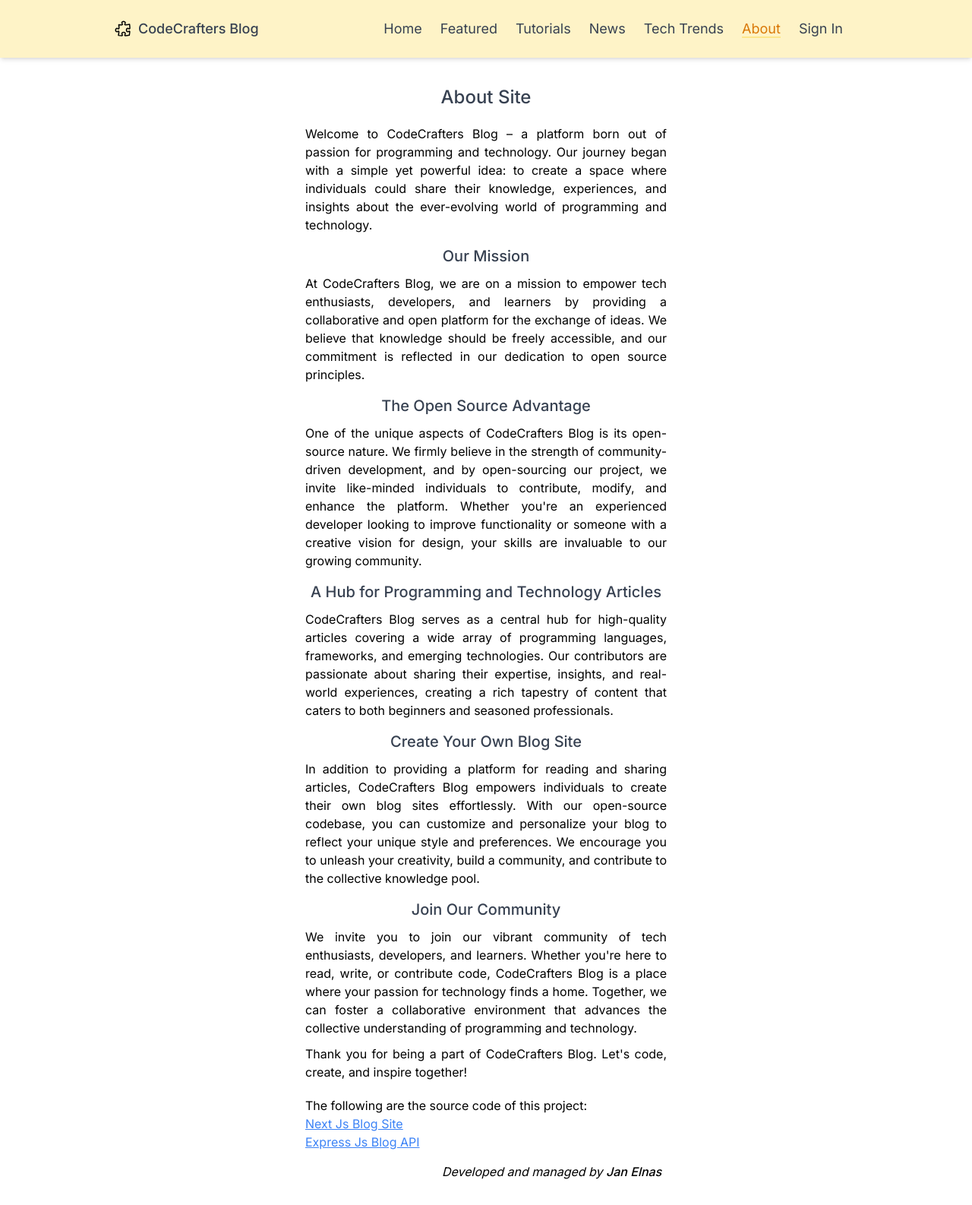
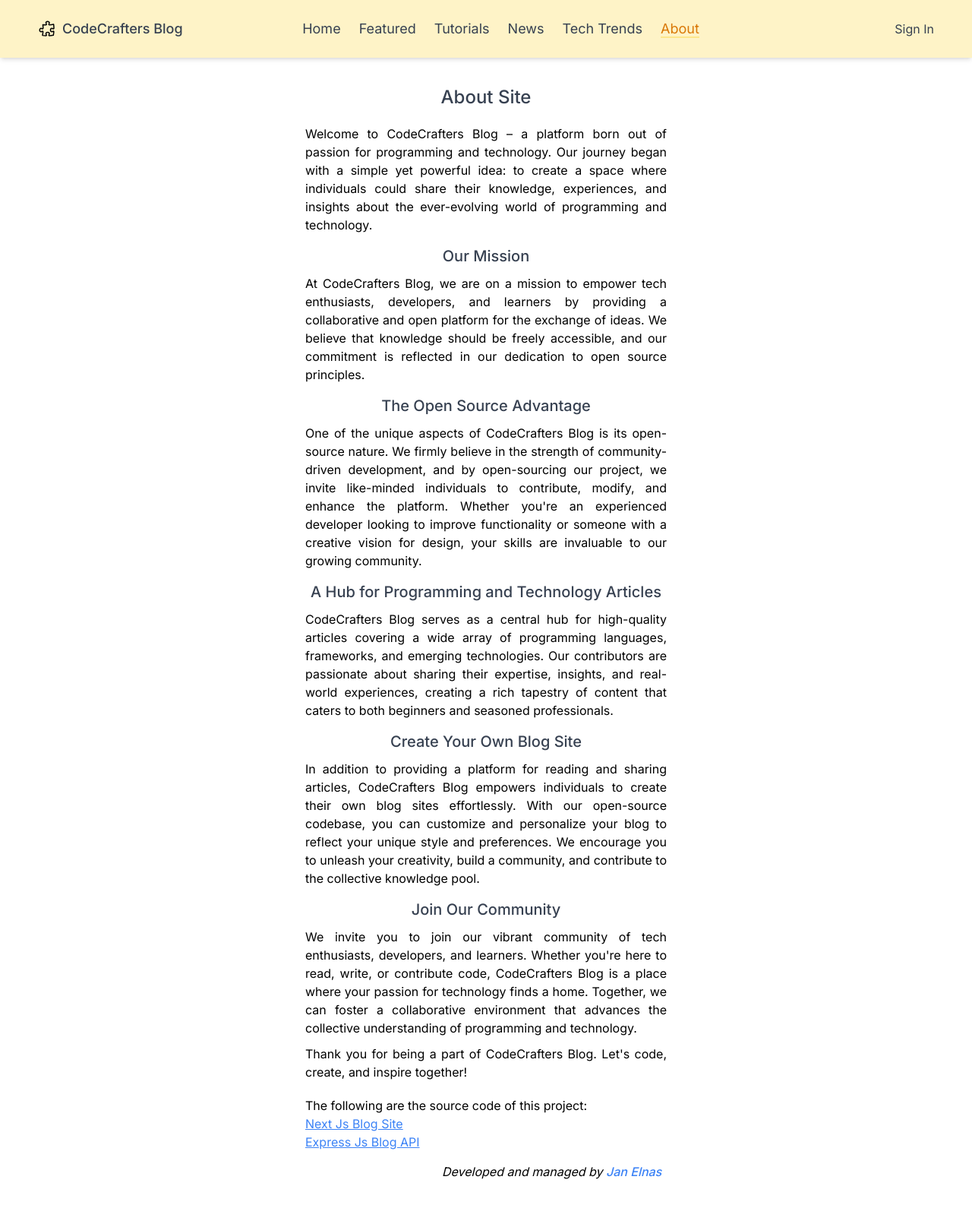
Before and after one commit to jbElmax/nextjs-blog-site, a Next.js app: page /about-us in a window 1280 px wide. Shown: the whole page at 76% size. Built offline with nearby package versions, Linux system fonts and the light colour scheme.

Commit message:
style:change navigation style

```diff
--- a/app/components/about-us/about-us.component.tsx
+++ b/app/components/about-us/about-us.component.tsx
@@ -19,7 +19,7 @@ const AboutUs = ()=>{
             <p className="mt-[20px]">The following are the source code of this project:</p>
             <Link href="https://github.com/jbElmax/nextjs-blog-site" className="text-blue-500 underline">Next Js Blog Site</Link>
             <Link href="https://github.com/jbElmax/blog-api" className="text-blue-500 underline">Express Js Blog API</Link>
-            <Link href={'https://nextjs-portfolio-jet-two.vercel.app'} className="float-right mt-[15px] ml-[180px] italic">Developed and managed by <span className="font-medium">Jan Elnas</span></Link>
+            <Link href={'https://nextjs-portfolio-jet-two.vercel.app'} className="float-right mt-[15px] ml-[180px] italic">Developed and managed by <span className="font-medium text-blue-500">Jan Elnas</span></Link>
         </div>
     )
 }
--- a/app/components/navigation/navigation.component.tsx
+++ b/app/components/navigation/navigation.component.tsx
@@ -8,11 +8,10 @@ import { useState } from "react";
 
 const Navigation = ()=>{
     const pathname = usePathname();
-    //const [user,setUser] = useState(null);
     const { user } = useUser();
 
     return(
-        <div className="flex lg:flex-row flex-col justify-between shadow-md py-6 bg-amber-100 place-items-center pl-[150px] pr-[150px] fixed top-0 w-full">
+        <div className="flex lg:flex-row flex-col justify-between shadow-md py-6 bg-amber-100 place-items-center pl-[50px] pr-[50px] fixed top-0 w-full">
             <div className="flex gap-x-2 place-items-center lg:flex-row flex-col">
 
                 <svg xmlns="http://www.w3.org/2000/svg" fill="none" viewBox="0 0 24 24" strokeWidth={1.5} stroke="currentColor" className="w-6 h-6">
@@ -23,7 +22,7 @@ const Navigation = ()=>{
 
             </div>
             <nav className="">
-                <ul className="flex lg:flex-row flex-col text-gray-700 text-lg px-2">
+                <ul className="flex lg:flex-row flex-col text-gray-700 text-lg px-2 mr-[100px]">
                     <li className="px-3">
                         <Link href="/" className={`hover:text-amber-500 ${pathname ==='/' ? 'text-amber-600 border-b-2 border-amber-200':''}`}>Home</Link>
                     </li>
@@ -44,23 +43,28 @@ const Navigation = ()=>{
                     <li className="px-3">
                         <Link href="/about-us" className={`hover:text-amber-500 ${pathname === '/about-us' ? 'text-amber-600 border-b-2 border-amber-200' : 'text-gray-700'}`}>About</Link>
                     </li>
-                    {user ? (
-                    <li className="px-3">
+
+                </ul>
+            </nav>
+            <div >
+            {user ? (
+
                         <Link href="/dashboard" className={`hover:text-amber-500 ${pathname === '/dashboard' ? 'text-amber-600 border-b-2 border-amber-200' : 'text-gray-700'}`}>
                             Dashboard
                         </Link>
-                    </li>
+
                 ) : (
-                    <li className="px-3">
+
 
                     <Link href = "/auth"className={`hover:text-amber-500 ${pathname === '/auth' ? 'text-amber-600 border-b-2 border-amber-200' : 'text-gray-700'}`}>
                         Sign In
                     </Link>
 
-                    </li>
+
                 )}
-                </ul>
-            </nav>
+            </div>
+
+
         </div>
     )
 }
--- a/app/layout.tsx
+++ b/app/layout.tsx
@@ -8,7 +8,7 @@ const inter = Inter({ subsets: ['latin'] })
 
 
 export const metadata: Metadata = {
-  title: 'CodePuzzle Blog',
+  title: 'CodeCrafters Blog',
   description: 'Generated by create next app',
 }
 
```
